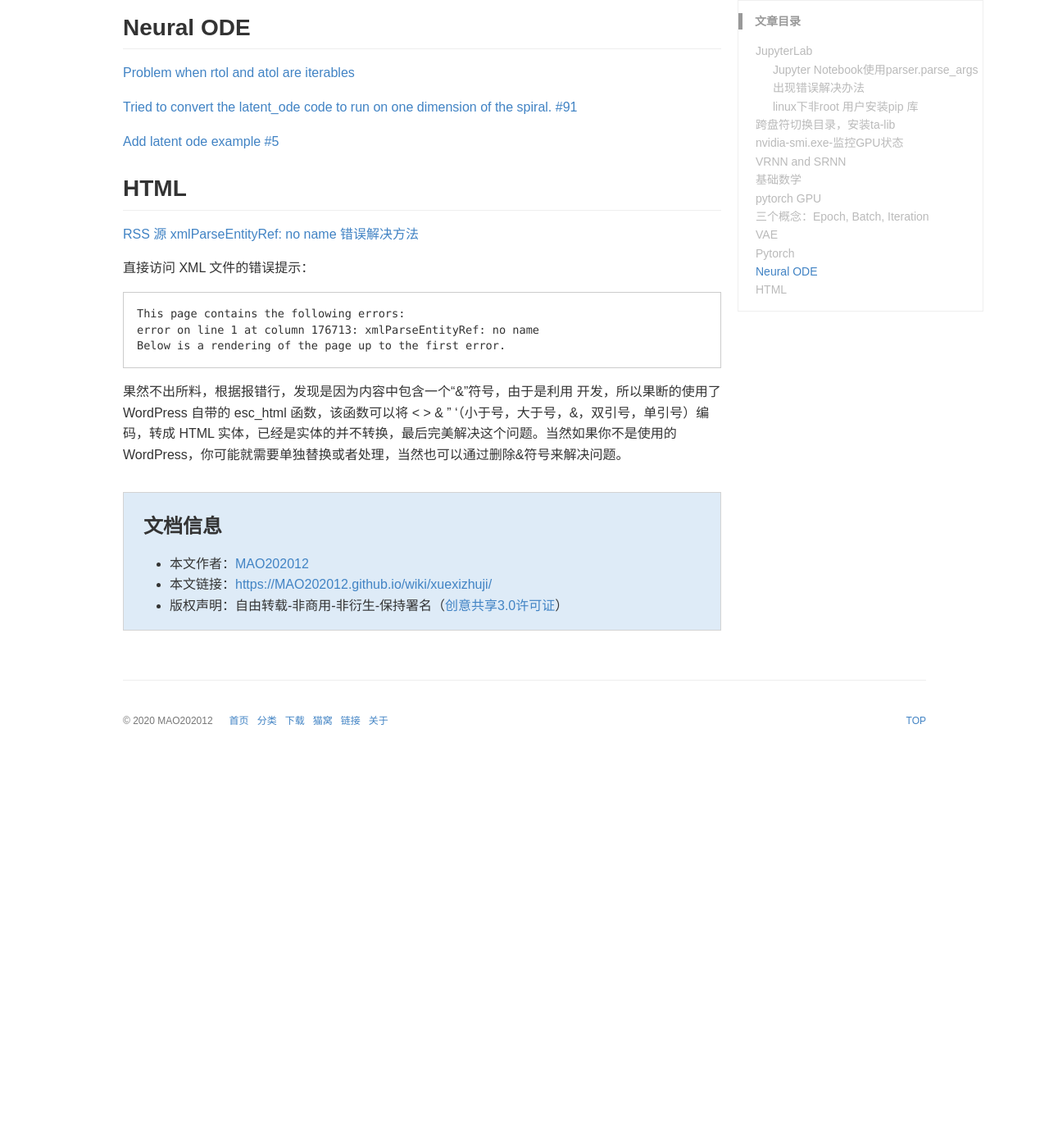
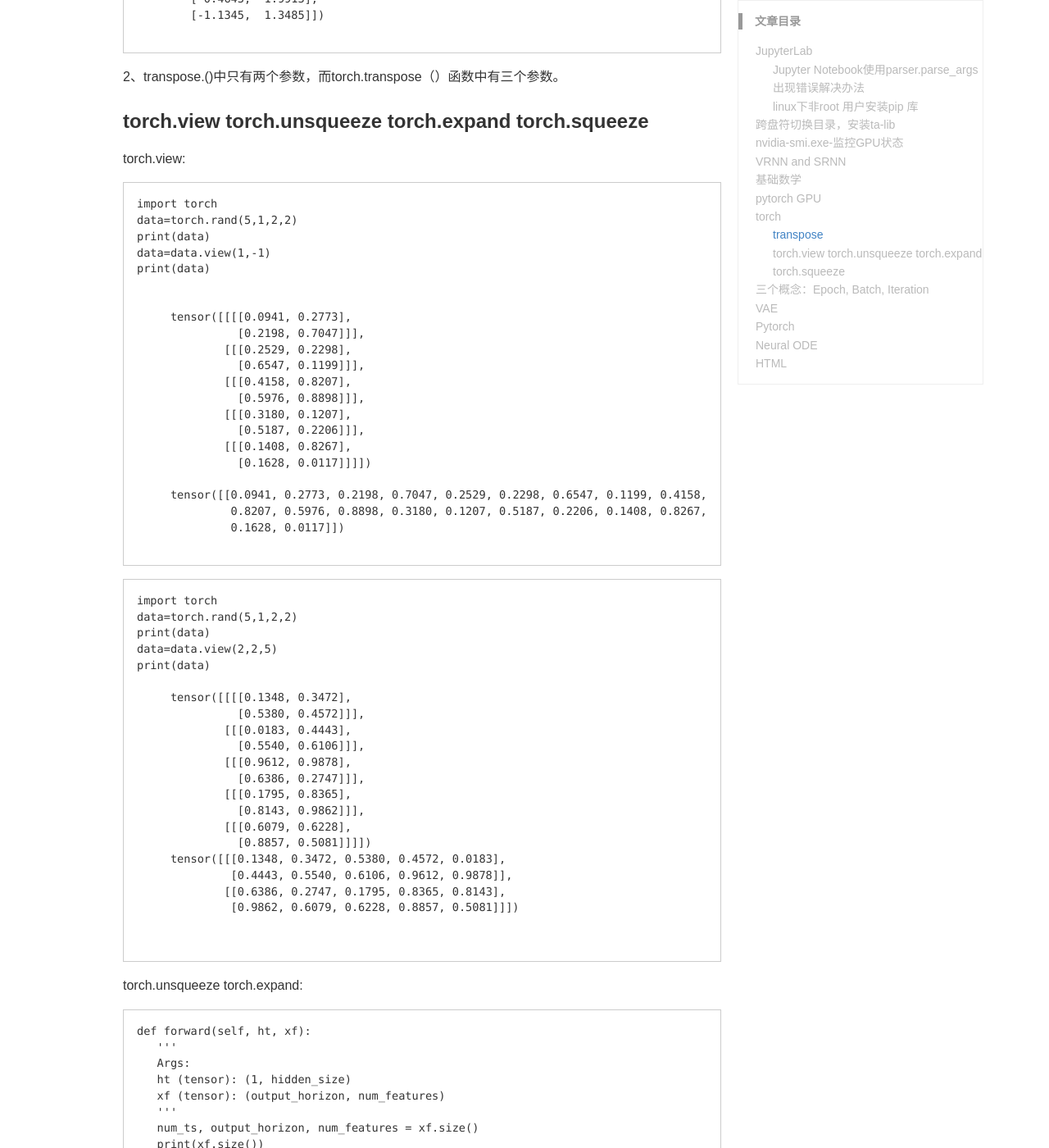
Before and after one commit to MAO202012/MAO202012.github.io, a Jekyll site: the page built from _wiki/xuexizhuji.md, in a window 1280 px wide and 1400 px high, scrolled down 4134 px. Shown: the whole window at 82% size. Built offline with Jekyll 4.4.1, drawn with Linux system fonts in a browser that asks for light colours; some web fonts are replaced; a style sheet for code colours, icons or effects is not loaded; before the commit the page ends 5062 px from its top, so only the background shows below that; some of the changed text lies outside the part shown.

Commit message:
Update xuexizhuji.md

````diff
--- a/_wiki/xuexizhuji.md
+++ b/_wiki/xuexizhuji.md
@@ -122,8 +122,147 @@ pip install --user *     (* 为安装库的名字)
 
 GPU和CPU的数据瓶颈得到解决。整体性能得到权衡。不要将整个任务放在主进程里面做，这样消耗CPU，且速度和性能极为低下。
 
+## torch
+
 链表`h[-1]`即为读取链表最后一个元素
 
+### transpose
+pytorch中的transpose方法的作用是交换矩阵的两个维度，transpose(dim0, dim1) → Tensor，其和torch.transpose()函数作用一样。
+torch.transpose():
+
+```python
+torch.transpose(input, dim0, dim1) → Tensor
+```
+
+Returns a tensor that is a transposed version of input. The given dimensions dim0 and dim1 are swapped.
+The resulting out tensor shares it’s underlying storage with the input tensor, so changing the content of one would change the content of the other.
+第二条是说输出和输入是共享一块内存的，所以两者同时改变。
+
+```python
+Parameters
+input (Tensor) – the input tensor.
+
+dim0 (int) – the first dimension to be transposed
+
+dim1 (int) – the second dimension to be transposed
+
+```
+
+例：
+
+```python
+>>> x = torch.randn(2, 3)
+>>> x
+tensor([[ 1.0028, -0.9893,  0.5809],
+        [-0.1669,  0.7299,  0.4942]])
+>>> torch.transpose(x, 0, 1)
+tensor([[ 1.0028, -0.1669],
+        [-0.9893,  0.7299],
+        [ 0.5809,  0.4942]])
+
+```
+
+需要注意的几点：
+1、transpose中的两个维度参数的顺序是可以交换位置的，即transpose（x, 0, 1,) 和transpose（x, 1, 0）效果是相同的。如下：
+
+```python
+>>> import torch
+>>> x = torch.randn(2, 3)
+>>> x
+tensor([[-0.4343,  0.4643, -1.1345],
+        [-0.3667, -1.9913,  1.3485]])
+>>> torch.transpose(x, 1, 0)
+tensor([[-0.4343, -0.3667],
+        [ 0.4643, -1.9913],
+        [-1.1345,  1.3485]])
+>>> torch.transpose(x, 0, 1)
+tensor([[-0.4343, -0.3667],
+        [ 0.4643, -1.9913],
+        [-1.1345,  1.3485]])
+
+```
+
+2、transpose.()中只有两个参数，而torch.transpose（）函数中有三个参数。
+
+### torch.view torch.unsqueeze torch.expand torch.squeeze
+
+torch.view:
+```python
+import torch
+data=torch.rand(5,1,2,2)
+print(data)
+data=data.view(1,-1)
+print(data)
+
+
+     tensor([[[[0.0941, 0.2773],
+               [0.2198, 0.7047]]],
+             [[[0.2529, 0.2298],
+               [0.6547, 0.1199]]],
+             [[[0.4158, 0.8207],
+               [0.5976, 0.8898]]],
+             [[[0.3180, 0.1207],
+               [0.5187, 0.2206]]],
+             [[[0.1408, 0.8267],
+               [0.1628, 0.0117]]]])
+
+     tensor([[0.0941, 0.2773, 0.2198, 0.7047, 0.2529, 0.2298, 0.6547, 0.1199, 0.4158,
+              0.8207, 0.5976, 0.8898, 0.3180, 0.1207, 0.5187, 0.2206, 0.1408, 0.8267,
+              0.1628, 0.0117]])
+
+```
+```python
+import torch
+data=torch.rand(5,1,2,2)
+print(data)
+data=data.view(2,2,5)
+print(data)
+
+     tensor([[[[0.1348, 0.3472],
+               [0.5380, 0.4572]]],
+             [[[0.0183, 0.4443],
+               [0.5540, 0.6106]]],
+             [[[0.9612, 0.9878],
+               [0.6386, 0.2747]]],
+             [[[0.1795, 0.8365],
+               [0.8143, 0.9862]]],
+             [[[0.6079, 0.6228],
+               [0.8857, 0.5081]]]])
+     tensor([[[0.1348, 0.3472, 0.5380, 0.4572, 0.0183],
+              [0.4443, 0.5540, 0.6106, 0.9612, 0.9878]],
+             [[0.6386, 0.2747, 0.1795, 0.8365, 0.8143],
+              [0.9862, 0.6079, 0.6228, 0.8857, 0.5081]]])
+
+
+```
+torch.unsqueeze torch.expand:
+```
+def forward(self, ht, xf):
+   '''
+   Args:
+   ht (tensor): (1, hidden_size)
+   xf (tensor): (output_horizon, num_features)
+   '''
+   num_ts, output_horizon, num_features = xf.size()
+   print(xf.size())
+   num_ts, hidden_size = ht.size()
+   print(ht.size())
+   ht = ht.unsqueeze(1)
+   print(ht.size())
+   ht = ht.expand(num_ts, output_horizon, hidden_size)
+   print(ht.size())
+   # inp = (xf + ht).view(batch_size, -1) # batch_size, hidden_size, output_horizon
+   inp = torch.cat([xf, ht], dim=2).view(num_ts, -1)
+   print(torch.cat([xf, ht], dim=2).size(),inp.size())
+
+
+     torch.Size([1, 72, 2])
+     torch.Size([1, 50])
+     torch.Size([1, 1, 50])
+     torch.Size([1, 72, 50])
+     torch.Size([1, 72, 52]) torch.Size([1, 3744])
+```
+torch.squeeze为去掉维度为1的维度
 ## 三个概念：Epoch, Batch, Iteration
 
 Epoch（时期）：
````
